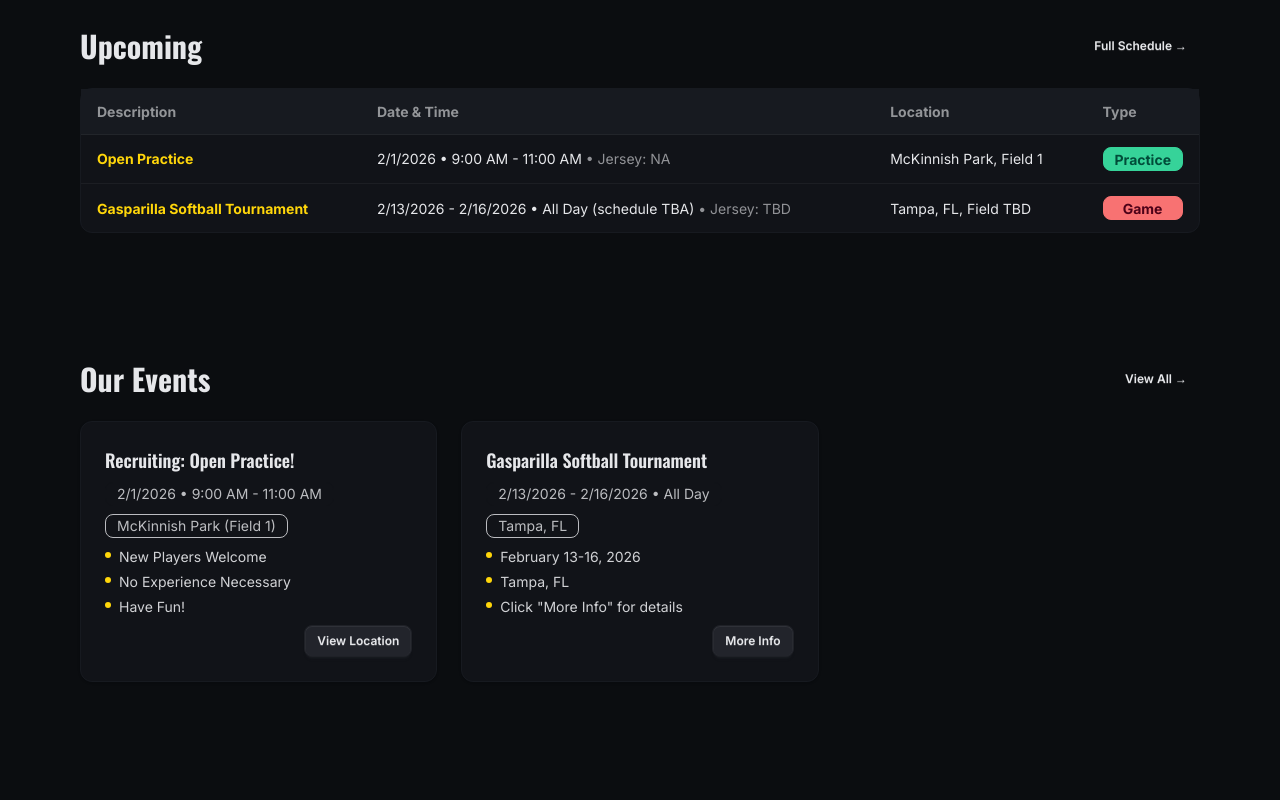
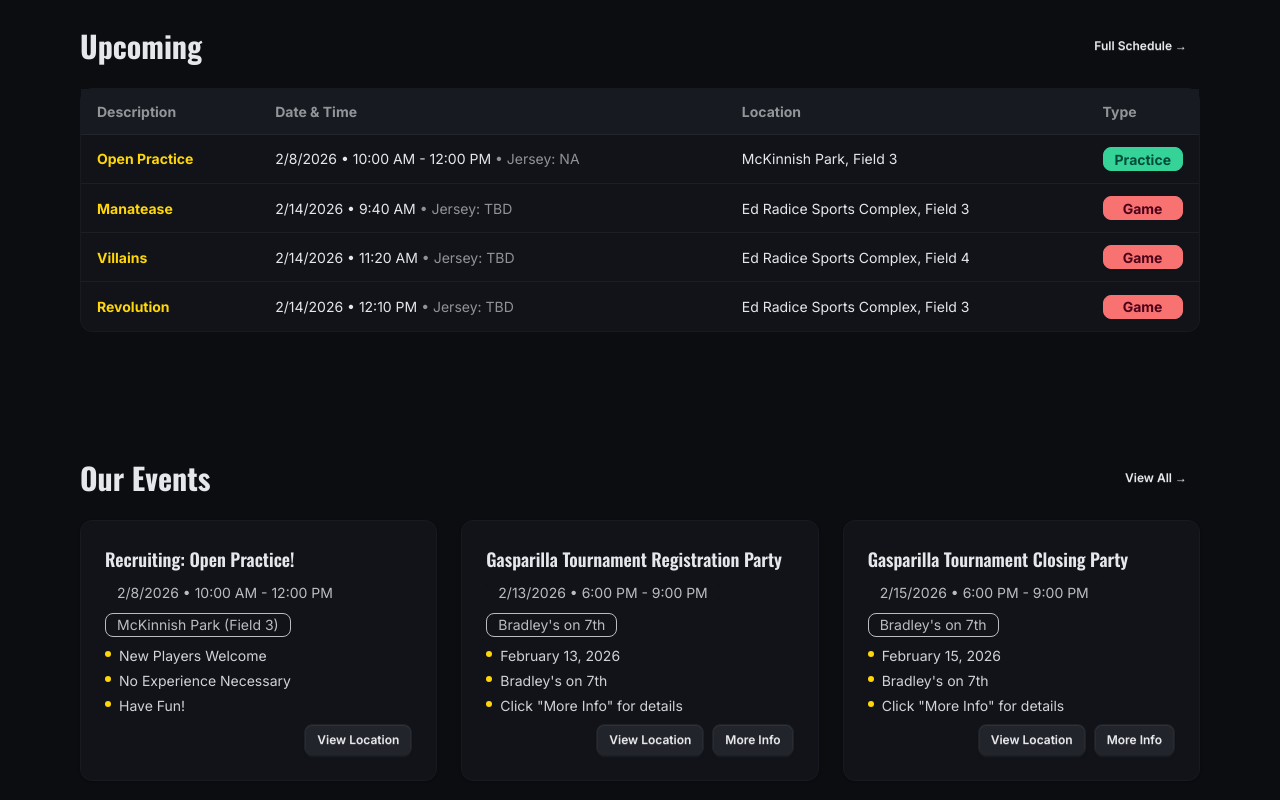
Before and after one commit to jdhawks2132/tk-next, a Next.js app: page / in a window 1280 px wide. Shown: the part 2180-2980 px from the top of the page. Built offline with nearby package versions, Linux system fonts and the light colour scheme.

Commit message:
tpa tourney info added

```diff
--- a/src/data/events.ts
+++ b/src/data/events.ts
@@ -5,23 +5,39 @@ export const events: EventItem[] = [
 		id: 1,
 		title: 'Recruiting: Open Practice!',
 		info: ['New Players Welcome', 'No Experience Necessary', 'Have Fun!'],
-		location: 'McKinnish Park (Field 1)',
+		location: 'McKinnish Park (Field 3)',
 		googleMapsLink: 'https://maps.app.goo.gl/GZLfL5VE69kbSXdq9',
-		date: '2/1/2026',
-		time: '9:00 AM - 11:00 AM',
+		date: '2/8/2026',
+		time: '10:00 AM - 12:00 PM',
 	},
 	{
 		id: 2,
-		title: 'Gasparilla Softball Tournament',
+		title: 'Gasparilla Tournament Registration Party',
 		info: [
-			'February 13-16, 2026',
-			'Tampa, FL',
+			'February 13, 2026',
+			"Bradley's on 7th",
 			'Click "More Info" for details',
 		],
-		location: 'Tampa, FL',
-		googleMapsLink: '',
-		infoLink: 'https://www.suncoastsoftball.org/gsc',
-		date: '2/13/2026 - 2/16/2026',
-		time: 'All Day',
+		location: "Bradley's on 7th",
+		googleMapsLink: 'https://maps.app.goo.gl/PPZEc5apJXHrpAxHA',
+		infoLink:
+			'https://www.suncoastsoftball.org/page/show/7578760-opening-and-closing-parties',
+		date: '2/13/2026',
+		time: '6:00 PM - 9:00 PM',
+	},
+	{
+		id: 3,
+		title: 'Gasparilla Tournament Closing Party',
+		info: [
+			'February 15, 2026',
+			"Bradley's on 7th",
+			'Click "More Info" for details',
+		],
+		location: "Bradley's on 7th",
+		googleMapsLink: 'https://maps.app.goo.gl/PPZEc5apJXHrpAxHA',
+		infoLink:
+			'https://www.suncoastsoftball.org/page/show/7578760-opening-and-closing-parties',
+		date: '2/15/2026',
+		time: '6:00 PM - 9:00 PM',
 	},
 ];
--- a/src/data/schedules.ts
+++ b/src/data/schedules.ts
@@ -4,24 +4,49 @@ export const schedules: ScheduleItem[] = [
 	{
 		id: 1,
 		description: 'Open Practice',
-		field: '1',
+		field: '3',
 		location: 'McKinnish Park',
 		jersey: 'NA',
 		googleMapsLink: 'https://maps.app.goo.gl/GZLfL5VE69kbSXdq9',
 		imageUrl: '/images/mckinnish.jpg',
-		date: '2/1/2026',
-		time: '9:00 AM - 11:00 AM',
+		date: '2/8/2026',
+		time: '10:00 AM - 12:00 PM',
 		isGame: false,
 	},
 	{
-		id: 'gsc-2026',
-		description: 'Gasparilla Softball Tournament',
-		field: 'TBD',
-		location: 'Tampa, FL',
+		id: 2,
+		description: 'Manatease',
+		field: '3',
+		location: 'Ed Radice Sports Complex',
 		jersey: 'TBD',
+		googleMapsLink: 'https://maps.app.goo.gl/FRGQKQo6QNHYJ8zk9',
 		imageUrl: '/images/gsws2025.jpg',
-		date: '2/13/2026 - 2/16/2026',
-		time: 'All Day (schedule TBA)',
+		date: '2/14/2026',
+		time: '9:40 AM',
+		isGame: true,
+	},
+	{
+		id: 3,
+		description: 'Villains',
+		field: '4',
+		location: 'Ed Radice Sports Complex',
+		jersey: 'TBD',
+		googleMapsLink: 'https://maps.app.goo.gl/FRGQKQo6QNHYJ8zk9',
+		imageUrl: '/images/gsws2025.jpg',
+		date: '2/14/2026',
+		time: '11:20 AM',
+		isGame: true,
+	},
+	{
+		id: 4,
+		description: 'Revolution',
+		field: '3',
+		location: 'Ed Radice Sports Complex',
+		jersey: 'TBD',
+		googleMapsLink: 'https://maps.app.goo.gl/FRGQKQo6QNHYJ8zk9',
+		imageUrl: '/images/gsws2025.jpg',
+		date: '2/14/2026',
+		time: '12:10 PM',
 		isGame: true,
 	},
 ];
```
